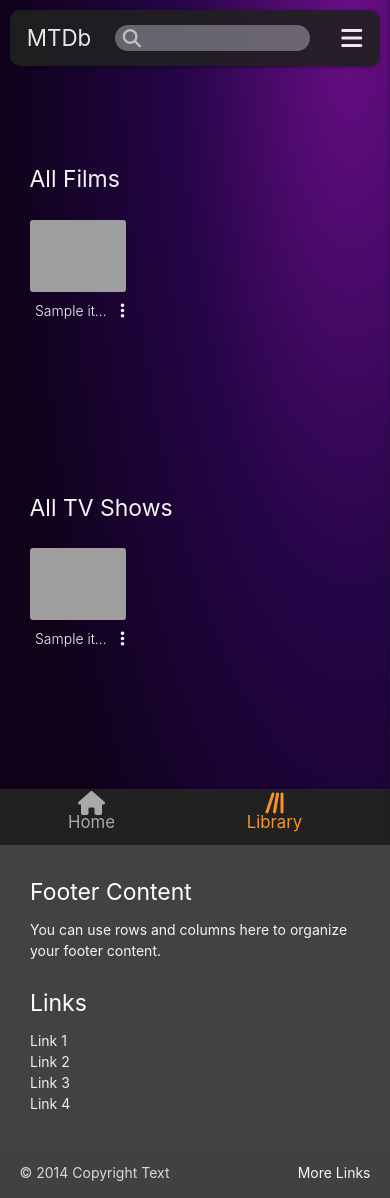
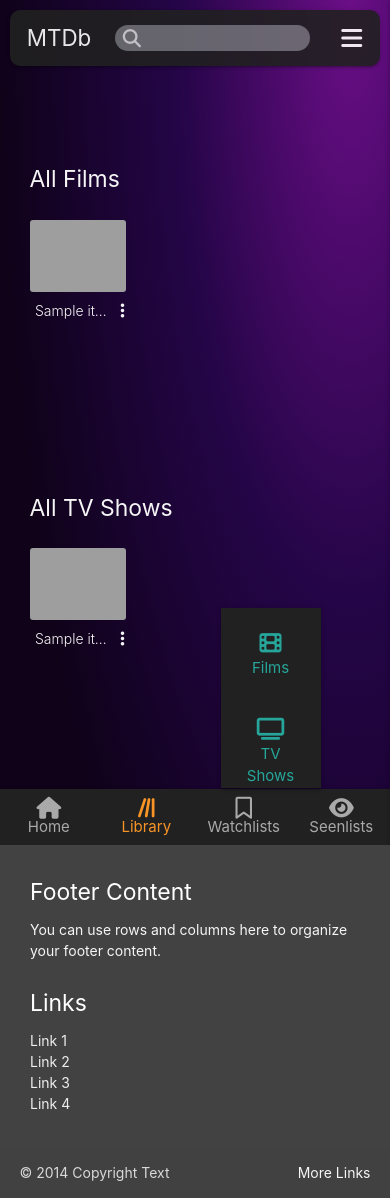
Before and after one commit to dougyb83/MTDb-Movie-Television-Database, a Flask app: page /library/ in a window 390 px wide, after a click that opens the changed part. Run offline with Flask 3, Linux system fonts and the light colour scheme; the visitor is signed in with stand-in values (Sample User, id 1); a database or web service that is not in the repository returns one stand-in record (values such as "Sample title"); data that the repository does not hold is empty; some libraries are stand-ins or nearby versions; grey boxes are pictures that could not be loaded.

Commit message:
Restore side menu on larger screens

```diff
--- a/static/css/style.css
+++ b/static/css/style.css
@@ -25,6 +25,10 @@ nav {
 
 nav ul a {
     font-size: 1.6em;
+}
+
+nav ul a:hover {
+    background-color: unset;
 }
 
 .nav-wrapper {
@@ -63,9 +67,8 @@ nav ul a {
     padding: 0;
 }
 
-.sidenav {
-    width: 150px;
-    padding-top: 20px;
+ul.sidenav.sidenav-fixed.grey.darken-4.white-text {
+    padding-right: 0;
 }
 
 .sidenav li a, nav ul a {
@@ -80,71 +83,38 @@ ul li div:hover > a, nav ul li:hover a {
     color: #fffffffc;
 }
 
+.sidenav .menu-item {
+    margin: 20px 0;
+    position: relative;
+    right: 15px;
+}
+
+.sidenav .menu-item a i {
+    font-size: 28px;
+    padding: 10px;
+}
+
+.sidenav .menu-item a {
+    display: inline-flex;
+    font-size: 25px;
+    width: 55px;
+}
+
+.sub-menu-item a.list-item {
+    width: 109px;
+}
+
+ul.sub-menu {
+    margin-left: 29px;
+}
+
+ul.sub-menu li {
+    margin-top: 8px;
+}
+
 footer {
     position: relative;
     z-index: 1000;
-}
-
-.bottom-nav nav {
-    border-radius: unset;
-    width: 100%;
-    opacity: 100%;
-    bottom: -1px;
-    padding: 0;
-}
-
-.bottom-nav nav ul {
-    display: flex;
-    justify-content: space-between;
-
-}
-
-.menu-item {
-    display: flex;
-    flex-direction: column;
-    margin: 0 40px;
-    text-align: center;
-}
-
-a.icon {
-    position: relative;
-    top: -11px;
-}
-
-.menu-item .list-item {
-    position: relative;
-    top: -64px;
-}
-
-.dropdown-content li>a>i {
-    float: unset;
-    margin: 0;
-    width: unset;
-}
-
-ul.dropdown-content {
-    top: 72px;
-    width: 106px;
-}
-
-.sub-menu-item a {
-    margin: 0;
-    padding: 0;
-    text-align: center;
-}
-
-.sub-icon i {
-    position: relative;
-    top: 14px;
-}
-
-a.sub-list-item {
-    top: -8px;
-    position: relative;
-}
-
-.list-item {
-    width: 103px;
 }
 
 /* home page */
@@ -667,7 +637,7 @@ textarea::placeholder {
     }
 
     .sidenav.sidenav-fixed {
-        width: 22vw;
+        width: 26vw;
         padding: 25px 35px;
     }
 
@@ -702,7 +672,7 @@ textarea::placeholder {
     }
 }
 
-@media only screen and (max-width: 768px) {
+@media only screen and (max-width: 1023px) {
     nav .input-field {
         width: 80%;
         right: 10px;
@@ -787,48 +757,75 @@ textarea::placeholder {
         height: 540px;
     }
 
-    .side-menu ul {
-        margin-top: 20px;
+    .bottom-nav nav {
+        border-radius: unset;
+        width: 100%;
+        opacity: 100%;
+        bottom: -1px;
+        padding: 0;
     }
 
-    .drag-target {
-        z-index: 999;
-        width: 20px;
+    .bottom-nav nav ul {
+        display: flex;
+        justify-content: space-between;
+
     }
 
-    .menu-pull-out {
-        position: fixed;
+    .menu-item {
         display: flex;
-        width: 20px;
-        height: 25vh;
-        margin: 0;
-        left: 0;
-        top: 140px;
-        clip-path: polygon(0 0, 40% 10%, 40% 90%, 0 100%);
+        flex-direction: column;
+        text-align: center;
     }
 
-    .menu-pull-out span {
-        display: flex;
+    li.menu-item {
+        width: 25%;
         align-items: center;
     }
 
-    .menu-pull-out i {
-        position: absolute;
-        left: 3px;
+    .menu-item {
+        margin: 0;
     }
 
-    .pulse {
-        animation: pulse-animation .5s 4 alternate;
+    a.icon {
+        position: relative;
+        top: -11px;
     }
 
-    @keyframes pulse-animation {
-        0% {
-            width: 20px;
-        }
-        100% {
-            width: 65px;
-        }
+    .menu-item .list-item {
+        position: relative;
+        top: -64px;
     }
+
+    .dropdown-content li>a>i {
+        float: unset;
+        margin: 0;
+        width: unset;
+    }
+
+    ul.dropdown-content {
+        top: 72px;
+    }
+
+    .sub-menu-item a {
+        margin: 0;
+        padding: 0;
+        text-align: center;
+    }
+
+    .sub-icon i {
+        position: relative;
+        top: 14px;
+    }
+
+    a.sub-list-item {
+        top: -8px;
+        position: relative;
+    }
+
+    .list-item {
+        width: 103px;
+    }
+
 }
 
 @media only screen and (max-width: 425px) {
@@ -967,6 +964,38 @@ textarea::placeholder {
     .card-poster {
         height: 24vh;
     }
+
+    .menu-item a, .sub-menu-item .sub-list-item {
+        font-size: 15px;
+    }
+
+    .menu-item a i, .sub-menu-item a i {
+        font-size: 22px;
+    }
+
+    .menu-item .list-item {
+        top: -60px;
+    }
+
+    ul#watchlist-menu {
+        height: 180px;
+    }
+
+    .dropdown-content li>a {
+        padding: 10px 16px;
+    }
+
+    a.sub-list-item {
+        top: -5px;
+    }
+
+    ul.dropdown-content {
+        top: 65px;
+    }
+
+    a.icon {
+        top: -6px;
+    }
 }
 
 @media only screen and (max-width: 375px) {
@@ -1002,6 +1031,14 @@ textarea::placeholder {
 
     .card-poster {
         height: 21vh;
+    }
+
+    .menu-item a, .sub-menu-item .sub-list-item {
+        font-size: 12px;
+    }
+
+    .menu-item a i, .sub-menu-item a i {
+        font-size: 19px;
     }
 }
 
--- a/static/js/script.js
+++ b/static/js/script.js
@@ -55,7 +55,26 @@ $(document).ready(function(){
   if (document.getElementById("rating") && rating) {
     document.getElementById("star" + rating.toString()).setAttribute("checked", "checked");
   }
+  // hide the sublists and show them when clicked
+  $("#watchlists>a").click(function () {
+    $(".watchlists").toggleClass("hide show")
+  });
+  // hide the sublists and show them when clicked
+  $("#seenlists>a").click(function () {
+    $(".seenlists").toggleClass("hide show")
+  });
+  // Keep sublists visible when viewing relevant data on list.html
+  if ($("#list-sub-title").text().trim() == "Films Watchlist" || $("#list-sub-title").text().trim() == "TV Watchlist") {
+    $(".watchlists").toggleClass("hide show");
+  }
+  else if ($("#list-sub-title").text().trim() == "Films Seenlist" || $("#list-sub-title").text().trim() == "TV Seenlist") {
+      $(".seenlists").toggleClass("hide show");
+    }
   $(".dropdown-trigger").dropdown();
+  // Hide the side menu on the home screen
+  if (document.getElementById("welcome")) {
+    document.getElementById("side-menu").classList.add("hide");
+  }
 });
 
 
--- a/templates/base.html
+++ b/templates/base.html
@@ -58,18 +58,135 @@
             {% else %}
                 <li class="log-in-button"><a href="#">Log In</a></li>
                 <li class="sign-up-button"><a href="#">Sign up</a></li>
-            {% endif%}
+            {% endif %}
         </ul>
     </header>
 
+    {% if session.user %}
+        <div class="side-menu" id="side-menu">
+            <ul class="sidenav sidenav-fixed grey darken-4 white-text">
+                <li>
+                    <div class="menu-item">
+                        <a href="{{ url_for('home') }}"><i class="fa-solid fa-house"></i></a>
+                        <a href="{{ url_for('home') }}" class="list-item">Home</a>
+                    </div>
+                </li>
+                <li>
+                    <div class="menu-item">
+                        <a href="{{ url_for('library') }}" {% if request.path == url_for('library') %} class="active" {% endif %}><i class="fa-solid fa-lines-leaning"></i></a>
+                        <a href="{{ url_for('library') }}" {% if request.path == url_for('library') %} class="list-item active" {% else %} class="list-item" {% endif %}>Library</a>
+                    </div>
+                </li>
+                <li>
+                    <div class="menu-item" id="watchlists">
+                        <a href="#!"><i class="fa-regular fa-bookmark"></i></a>
+                        <a href="#!" class="list-item menu-item-text">Watchlists</a>
+                        <ul class="sub-menu hide watchlists">
+                            <li>
+                                <div class="sub-menu-item">
+                                    <a href="{{ url_for('view_watchlist', media_type='movie') }}" {% if request.path == url_for('view_watchlist', media_type='movie') %} class="active" {% endif %}><i class="fa-solid fa-film"></i></a>
+                                    <a href="{{ url_for('view_watchlist', media_type='movie') }}" {% if request.path == url_for('view_watchlist', media_type='movie') %} class="active list-item" {% else %} class="list-item" {% endif %}>Films</a>
+                                </div>
+                            </li>
+                            <li>
+                                <div class="sub-menu-item">
+                                    <a href="{{ url_for('view_watchlist', media_type='tv') }}" {% if request.path == url_for('view_watchlist', media_type='tv') %} class="active" {% endif %}><i class="fa-solid fa-tv"></i></a>
+                                    <a href="{{ url_for('view_watchlist', media_type='tv') }}" {% if request.path == url_for('view_watchlist', media_type='tv') %} class="active list-item" {% else %} class="list-item" {% endif %}>TV Shows</a>
+                                </div>
+                            </li>
+                        </ul>
+                    </div>
+                </li>
+                <li>
+                    <div class="menu-item" id="seenlists">
+                        <a href="#!"><i class="fa-solid fa-eye"></i></a>
+                        <a href="#!" class="list-item menu-item-text">Seenlists</a>
+                        <ul class="sub-menu hide seenlists">
+                            <li>
+                                <div class="sub-menu-item">
+                                    <a href="{{ url_for('view_seenlist', media_type='movie') }}" {% if request.path == url_for('view_seenlist', media_type='movie') %} class="active" {% endif %}><i class="fa-solid fa-film"></i></a>
+                                    <a href="{{ url_for('view_seenlist', media_type='movie') }}" {% if request.path == url_for('view_seenlist', media_type='movie') %} class="active list-item" {% else %} class="list-item" {% endif %}>Films</a>
+                                </div>
+                            </li>
+                            <li>
+                                <div class="sub-menu-item">
+                                    <a href="{{ url_for('view_seenlist', media_type='tv') }}" {% if request.path == url_for('view_seenlist', media_type='tv') %} class="active" {% endif %}><i class="fa-solid fa-tv"></i></a>
+                                    <a href="{{ url_for('view_seenlist', media_type='tv') }}" {% if request.path == url_for('view_seenlist', media_type='tv') %} class="active list-item" {% else %} class="list-item" {% endif %}>TV Shows</a>
+                                </div>
+                            </li>
+                        </ul>
+                    </div>
+                </li>
+            </ul>
+        </div>
+    {% else %}
+        <div {% if request.path == url_for('home') %} class="hide side-menu" {% else %} class="side-menu" {% endif %}>
+            <ul class="non-session-activity sidenav sidenav-fixed grey darken-4 white-text">
+                <li>
+                    <div class="menu-item">
+                        <a href="#"><i class="fa-solid fa-house"></i></a>
+                        <a href="#" class="list-item">Home</a>
+                    </div>
+                </li>
+                <li>
+                    <div class="menu-item">
+                        <a href="#"><i class="fa-solid fa-lines-leaning"></i></a>
+                        <a href="#" class="list-item">Library</a>
+                    </div>
+                </li>
+                <li>
+                    <div class="menu-item" id="watchlists">
+                        <a href="#!"><i class="fa-regular fa-bookmark"></i></a>
+                        <a href="#!" class="list-item menu-item-text">Watchlists</a>
+                        <ul class="sub-menu hide watchlists">
+                            <li>
+                                <div class="sub-menu-item">
+                                    <a href="#"><i class="fa-solid fa-film"></i></a>
+                                    <a href="#" class="list-item">Films</a>
+                                </div>
+                            </li>
+                            <li>
+                                <div class="sub-menu-item">
+                                    <a href="#"><i class="fa-solid fa-tv"></i></a>
+                                    <a href="#" class="list-item">TV Shows</a>
+                                </div>
+                            </li>
+                        </ul>
+                    </div>
+                </li>
+                <li>
+                    <div class="menu-item" id="seenlists">
+                        <a href="#!"><i class="fa-solid fa-eye"></i></a>
+                        <a href="#!" class="list-item menu-item-text">Seenlists</a>
+                        <ul class="sub-menu hide seenlists">
+                            <li>
+                                <div class="sub-menu-item">
+                                    <a href="#"><i class="fa-solid fa-film"></i></a>
+                                    <a href="#" class="list-item">Films</a>
+                                </div>
+                            </li>
+                            <li>
+                                <div class="sub-menu-item">
+                                    <a href="#"><i class="fa-solid fa-tv"></i></a>
+                                    <a href="#" class="list-item">TV Shows</a>
+                                </div>
+                            </li>
+                        </ul>
+                    </div>
+                </li>
+            </ul>
+        </div>
+    {% endif %}
+
+    {% if session.user %}
         <div class="bottom-nav hide-on-large-only">
             <div class="navbar-fixed navbar-center">
                 <nav class="text-shadow grey darken-4">
                     <div>
                         <ul class="navbar-fixed grey darken-4 white-text">
                             <li class="menu-item">
-                            <a href="{{ url_for('home') }}" class="icon"><i class="fa-solid fa-house"></i></a>
-                            <a href="{{ url_for('home') }}" class="list-item">Home</a>
+                                <a href="{{ url_for('home') }}" {% if request.path == url_for('home') %} class="active icon" {% else %} class="icon" {% endif %}><i class="fa-solid fa-house"></i></a>
+                                <a href="{{ url_for('home') }}" {% if request.path == url_for('home') %} class="active list-item" {% else %} class="list-item" {% endif %}>Home</a>
                             </li>
                             <li class="menu-item">
                                 <a href="{{ url_for('library') }}" {% if request.path == url_for('library') %} class="active icon" {% else %} class="icon" {% endif %}><i class="fa-solid fa-lines-leaning"></i></a>
@@ -92,7 +209,7 @@
                             </li>
                             <li class="menu-item" id="seenlists">
                                 <!-- Dropdown Trigger -->
-                            <a {% if request.path == url_for('view_seenlist', media_type="movie") or request.path == url_for('view_seenlist', media_type="tv")%} class="active dropdown-trigger icon" {% else %} class="dropdown-trigger icon" {% endif %} href="#!" data-target="seenlist-menu"><i class="fa-regular fa-bookmark"></i></a>
+                                <a {% if request.path == url_for('view_seenlist', media_type="movie") or request.path == url_for('view_seenlist', media_type="tv")%} class="active dropdown-trigger icon" {% else %} class="dropdown-trigger icon" {% endif %} href="#!" data-target="seenlist-menu"><i class="fa-solid fa-eye"></i></a>
                                 <a {% if request.path == url_for('view_seenlist', media_type="movie") or request.path == url_for('view_seenlist', media_type="tv")%} class="active dropdown-trigger list-item menu-item-text" {% else %} class="dropdown-trigger list-item menu-item-text"  {% endif %}href="#!" data-target="seenlist-menu">Seenlists</a>
                                 <ul id="seenlist-menu" class="dropdown-content grey darken-4 white-text">
                                     <li class="sub-menu-item">
@@ -105,45 +222,12 @@
                                     </li>
                                 </ul>
                             </li>
-
-
-
-                            <!-- <a href="javascript:void(0);" class="icon"><i class="fa-regular fa-bookmark"></i></a>
-                            <a href="javascript:void(0);" class="list-item menu-item-text">Watchlists</a>
-                            <ul class="sub-menu hide watchlists">
-                                <li class="sub-menu-item">
-                                    <a href="{{ url_for('view_watchlist', media_type='movie') }}" class="icon"><i class="fa-solid fa-film"></i></a>
-                                    <a href="{{ url_for('view_watchlist', media_type='movie') }}" class="list-item">Films</a>
-                                </li>
-                                <li class="sub-menu-item">
-                                    <a href="{{ url_for('view_watchlist', media_type='tv') }}" class="icon"><i class="fa-solid fa-tv"></i></a>
-                                    <a href="{{ url_for('view_watchlist', media_type='tv') }}" class="list-item">TV Shows</a>
-                                </li>
-                            </ul> -->
-
-                        <!-- <li class="menu-item" id="seenlists">
-                            <a href="javascript:void(0);" class="icon"><i class="fa-solid fa-eye"></i></a>
-                            <a href="javascript:void(0);" class="list-item menu-item-text">Seenlists</a>
-                            <ul class="sub-menu hide seenlists">
-                                <li>
-                                    <div class="sub-menu-item">
-                                        <a href="{{ url_for('view_seenlist', media_type='movie') }}" class="icon"><i class="fa-solid fa-film"></i></a>
-                                        <a href="{{ url_for('view_seenlist', media_type='movie') }}" class="list-item">Films</a>
-                                    </div>
-                                </li>
-                                <li>
-                                    <div class="sub-menu-item">
-                                        <a href="{{ url_for('view_seenlist', media_type='tv') }}" class="icon"><i class="fa-solid fa-tv"></i></a>
-                                        <a href="{{ url_for('view_seenlist', media_type='tv') }}" class="list-item">TV Shows</a>
-                                    </div>
-                                </li>
-                            </ul>
-                        </li> -->
                         </ul>
                     </div>
                 </nav>
             </div>
         </div>
+    {% endif %}
 
     <section>
     <!-- flash messages -->
--- a/templates/home.html
+++ b/templates/home.html
@@ -2,7 +2,7 @@
 {% block content %}
 
     <!-- main title -->
-    <div class="welcome">
+    <div id="welcome" class="welcome">
         <div class="title-container">
             <h1 class="title left-aligned">The Movie</h1>
             <h1 class="title center-aligned">& Television</h1>
```
Lines whose indentation alone changed are shown as unchanged.
